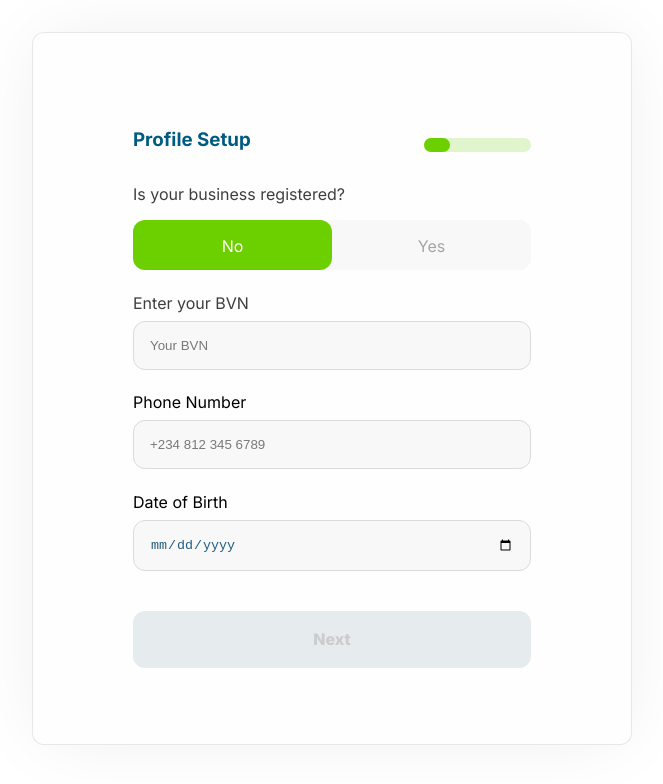
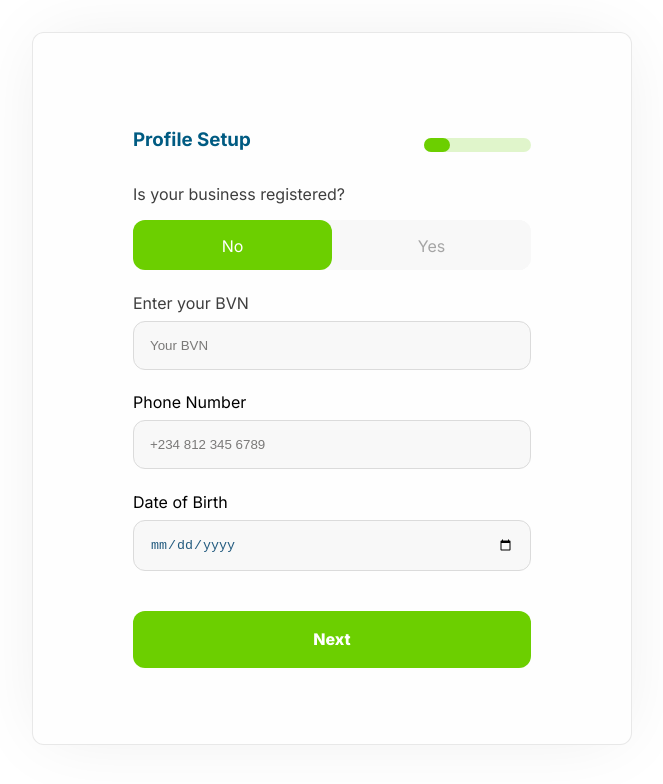
Before and after one commit to AgbajeOlayiwola/ElevateProd2, a Next.js app: page /Onboarding/ProfileSetup in a window 1280 px wide. Shown: the top 784 px of the page, without its empty margins (308-971 px from the left). Built offline with nearby package versions, Linux system fonts and the light colour scheme.

Commit message:
'update'

```diff
--- a/components/layout/NotRegisteredForms/StepFiveSucceesPage/index.js
+++ b/components/layout/NotRegisteredForms/StepFiveSucceesPage/index.js
@@ -34,6 +34,7 @@ import StepFourCompProfile2BizDetails from '../StepFourCompProfile2BizDetails';
 import Success from '../../../ReusableComponents/Success';
 
 const StepFiveSuccessPage = () => {
+    const [activeBtn, setActiveBtn] = useState(true);
     const [isRegistered, setIsRegistered] = useState(false);
 
     const handleShowThirdStepOnly = () => {
@@ -73,6 +74,8 @@ const StepFiveSuccessPage = () => {
                         <span> Deposit/Inflow Limit: N1,000,000</span>
                     </h6>
                     <ButtonComp
+                        disabled={activeBtn}
+                        active={activeBtn ? 'active' : 'inactive'}
                         text="Proceed to dashboard"
                         type="button"
                         margin="20% 0 0 0"
--- a/components/layout/NotRegisteredForms/StepFourCompProfile2BizDetails/index.js
+++ b/components/layout/NotRegisteredForms/StepFourCompProfile2BizDetails/index.js
@@ -37,6 +37,7 @@ const StepFourCompProfile2BizDetails = ({ handleShowSuccessStep }) => {
     const sendOTP = (data) => {
         console.log(data);
     };
+    const [activeBtn, setActiveBtn] = useState(true);
     return (
         <div>
             <div>
@@ -93,6 +94,8 @@ const StepFourCompProfile2BizDetails = ({ handleShowSuccessStep }) => {
                         </div>
                     </LastFieldAndButton>
                     <ButtonComp
+                        disabled={activeBtn}
+                        active={activeBtn ? 'active' : 'inactive'}
                         text="Next"
                         type="button"
                         onClick={handleShowSuccessStep}
--- a/components/layout/NotRegisteredForms/StepThreeCompleteProfile1/index.js
+++ b/components/layout/NotRegisteredForms/StepThreeCompleteProfile1/index.js
@@ -49,6 +49,7 @@ const StepThreeCompleteProfile1 = ({
     const sendOTP = (data) => {
         console.log(data);
     };
+    const [activeBtn, setActiveBtn] = useState(true);
     return (
         <div className={styles.cover}>
             <Card>
@@ -182,10 +183,12 @@ const StepThreeCompleteProfile1 = ({
                             </div>
                         </LastFieldAndButton>
                         <ButtonComp
+                            disabled={activeBtn}
+                            active={activeBtn ? 'active' : 'inactive'}
                             text="Next"
                             type="button"
-                            onClick={handleShowSuccessStep}
-                            // onClick={handleShowFourthStep}
+                            // onClick={handleShowSuccessStep}
+                            onClick={handleShowFourthStep}
                         />
                     </form>
                 )}
--- a/components/layout/NotRegisteredForms/StepTwoBVNAuthenticator/index.js
+++ b/components/layout/NotRegisteredForms/StepTwoBVNAuthenticator/index.js
@@ -36,6 +36,7 @@ const StepTwoBVNAuthenticator = ({ handleShowThirdStep }) => {
     const sendOTP = (data) => {
         console.log(data);
     };
+    const [activeBtn, setActiveBtn] = useState(true);
     return (
         <div className={styles.cover}>
             <Card>
@@ -63,6 +64,8 @@ const StepTwoBVNAuthenticator = ({ handleShowThirdStep }) => {
                     </ResetOTP>
 
                     <ButtonComp
+                        disabled={activeBtn}
+                        active={activeBtn ? 'active' : 'inactive'}
                         // width="100%"
                         // height="52px"
                         text="Proceed"
--- a/components/layout/RegisteredForms/RegisteredForm/index.js
+++ b/components/layout/RegisteredForms/RegisteredForm/index.js
@@ -15,6 +15,7 @@ const RegisteredForm = ({ handleShowSecondStep, isRegistered }) => {
         console.log(data);
     };
     const [number, setNumber] = useState('');
+    const [activeBtn, setActiveBtn] = useState(true);
     return (
         <div>
             <form onSubmit={handleSubmit(onSubmit)}>
@@ -129,6 +130,8 @@ const RegisteredForm = ({ handleShowSecondStep, isRegistered }) => {
                             </div>
                         </InputWrapper>
                         <ButtonComp
+                            disabled={activeBtn}
+                            active={activeBtn ? 'active' : 'inactive'}
                             text="Next"
                             type="submit"
                             onClick={handleShowSecondStep}
```
Also changed, not shown: pages/Verify/index.js (+7 -1 lines).
